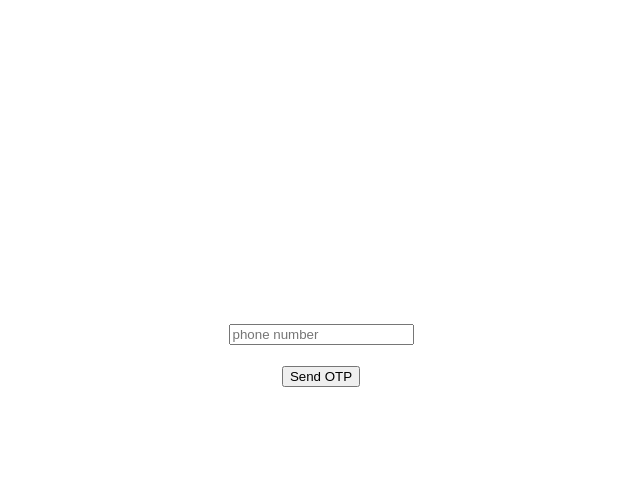
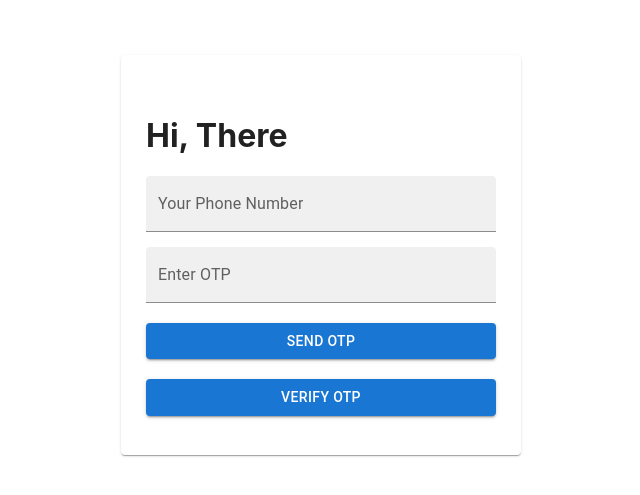
Before and after one commit to yusuf-delvi/dinein-ineuron-hackathon, a Next.js app: page /login in a window 1280 px wide. Shown: the part 145-640 px from the top of the page, without its empty margins (319-959 px from the left). Built offline with nearby package versions, Linux system fonts and the light colour scheme; no server answers.

Commit message:
add pages

```diff
--- /dev/null
+++ b/firebase/config.js
@@ -0,0 +1,22 @@
+// Import the functions you need from the SDKs you need
+import { initializeApp } from 'firebase/app';
+import { getAuth } from 'firebase/auth';
+import { getFirestore } from 'firebase/firestore';
+
+const firebaseConfig = {
+	apiKey: 'AIzaSyAVgsqueF8ZICSqnZuaAbZoyg3-YM6sLYE',
+	authDomain: 'hackathon-ineuron.firebaseapp.com',
+	projectId: 'hackathon-ineuron',
+	storageBucket: 'hackathon-ineuron.appspot.com',
+	messagingSenderId: '260892220848',
+	appId: '1:260892220848:web:095cefaa4c56091f7c0a75',
+};
+
+// Initialize Firebase
+const app = initializeApp(firebaseConfig);
+
+const firestore = getFirestore(app);
+const auth = getAuth(app);
+
+export default app;
+export { firestore, auth };
--- a/package.json
+++ b/package.json
@@ -12,6 +12,7 @@
     "firebase": "^9.8.3",
     "next": "latest",
     "react": "^17.0.2",
-    "react-dom": "^17.0.2"
+    "react-dom": "^17.0.2",
+    "react-qr-reader": "^3.0.0-beta-1"
   }
 }
--- a/pages/login.js
+++ b/pages/login.js
@@ -21,7 +21,7 @@ const Login = () => {
 				size: 'normal',
 				callback: (response) => {
 					// reCAPTCHA solved, allow signInWithPhoneNumber.
-					// ...
+					// .../
 				},
 				'expired-callback': () => {
 					// Response expired. Ask user to solve reCAPTCHA again.
@@ -57,66 +57,83 @@ const Login = () => {
 	};
 
 	return (
-		<div style={{ marginTop: '200px' }}>
-			<center>
-				<div style={{ display: !show ? 'block' : 'none' }}>
-					<input
-						value={mynumber}
-						onChange={(e) => {
-							setnumber(e.target.value);
-						}}
-						placeholder='phone number'
-					/>
-					<br />
-					<br />
-					<div id='recaptcha-container'></div>
-					<button onClick={signin}>Send OTP</button>
-				</div>
-				<div style={{ display: show ? 'block' : 'none' }}>
-					<input
-						type='text'
-						placeholder={'Enter your OTP'}
-						onChange={(e) => {
-							setotp(e.target.value);
-						}}
-					></input>
-					<br />
-					<br />
-					<button onClick={ValidateOtp}>Verify</button>
-				</div>
-			</center>
+		// <div style={{ marginTop: '200px' }}>
+		// 	<center>
+		// 		<div style={{ display: !show ? 'block' : 'none' }}>
+		// 			<input
+		// 				value={mynumber}
+		// 				onChange={(e) => {
+		// 					setnumber(e.target.value);
+		// 				}}
+		// 				placeholder='phone number'
+		// 			/>
+		// 			<br />
+		// 			<br />
+		// 			<div id='recaptcha-container'></div>
+		// 			<button onClick={signin}>Send OTP</button>
+		// 		</div>
+		// 		<div style={{ display: show ? 'block' : 'none' }}>
+		// 			<input
+		// 				type='text'
+		// 				placeholder={'Enter your OTP'}
+		// 				onChange={(e) => {
+		// 					setotp(e.target.value);
+		// 				}}
+		// 			></input>
+		// 			<br />
+		// 			<br />
+		// 			<button onClick={ValidateOtp}>Verify</button>
+		// 		</div>
+		// 	</center>
+		// </div>
+		<div
+			sx={{
+				height: '100%',
+				display: 'flex',
+				alignItems: 'center',
+				justifyContent: 'center',
+			}}
+		>
+			<Card
+				sx={{
+					margin: '25px',
+					width: '400px',
+					height: '400px',
+					padding: '25px',
+					display: 'flex',
+					justifyContent: 'center',
+					'flex-direction': 'column',
+				}}
+			>
+				<h1>Hi, There</h1>
+				<TextField
+					id='filled-basic'
+					label='Your Phone Number'
+					variant='filled'
+					value={mynumber}
+					onChange={(e) => {
+						setnumber(e.target.value);
+					}}
+				/>
+				<TextField
+					sx={{ marginTop: '15px' }}
+					id='filled-basic'
+					label='Enter OTP'
+					variant='filled'
+					value={otp}
+					onChange={(e) => {
+						setnumber(e.target.value);
+					}}
+				/>
+
+				<Button sx={{ marginTop: '20px' }} variant='contained'>
+					Send OTP
+				</Button>
+				<Button sx={{ marginTop: '20px' }} variant='contained'>
+					Verify OTP
+				</Button>
+			</Card>
 		</div>
-		// <div
-		// 	sx={{
-		// 		height: '100%',
-		// 		display: 'flex',
-		// 		alignItems: 'center',
-		// 		justifyContent: 'center',
-		// 	}}
-		// >
-		// 	<Card
-		// 		sx={{
-		// 			margin: '25px',
-		// 			width: '400px',
-		// 			height: '300px',
-		// 			padding: '25px',
-		// 			display: 'flex',
-		// 			justifyContent: 'center',
-		// 			'flex-direction': 'column',
-		// 		}}
-		// 	>
-		// 		<h1>Hi, There</h1>
-		// 		<TextField
-		// 			id='filled-basic'
-		// 			label='Your Phone Number'
-		// 			variant='filled'
-		// 		/>
-
-		// 		<Button sx={{ marginTop: '20px' }} variant='contained'>
-		// 			Login
-		// 		</Button>
-		// 	</Card>
-		// </div>
 	);
 };
 
```
Also changed, not shown: pages/index.js (+7 -3 lines), pages/menu.js (added, +17 -0 lines), pages/scanqr.js (+13 -0 lines).
